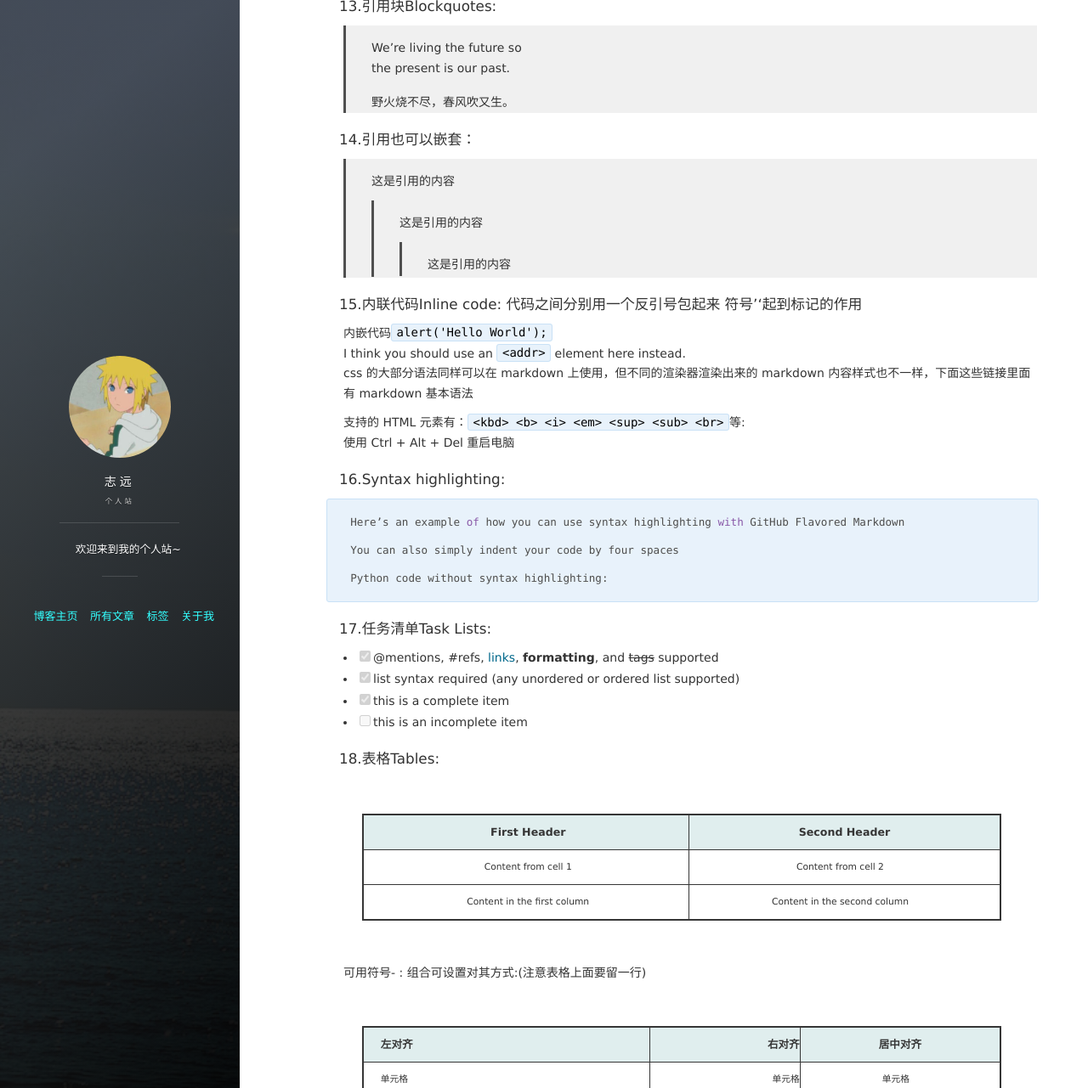
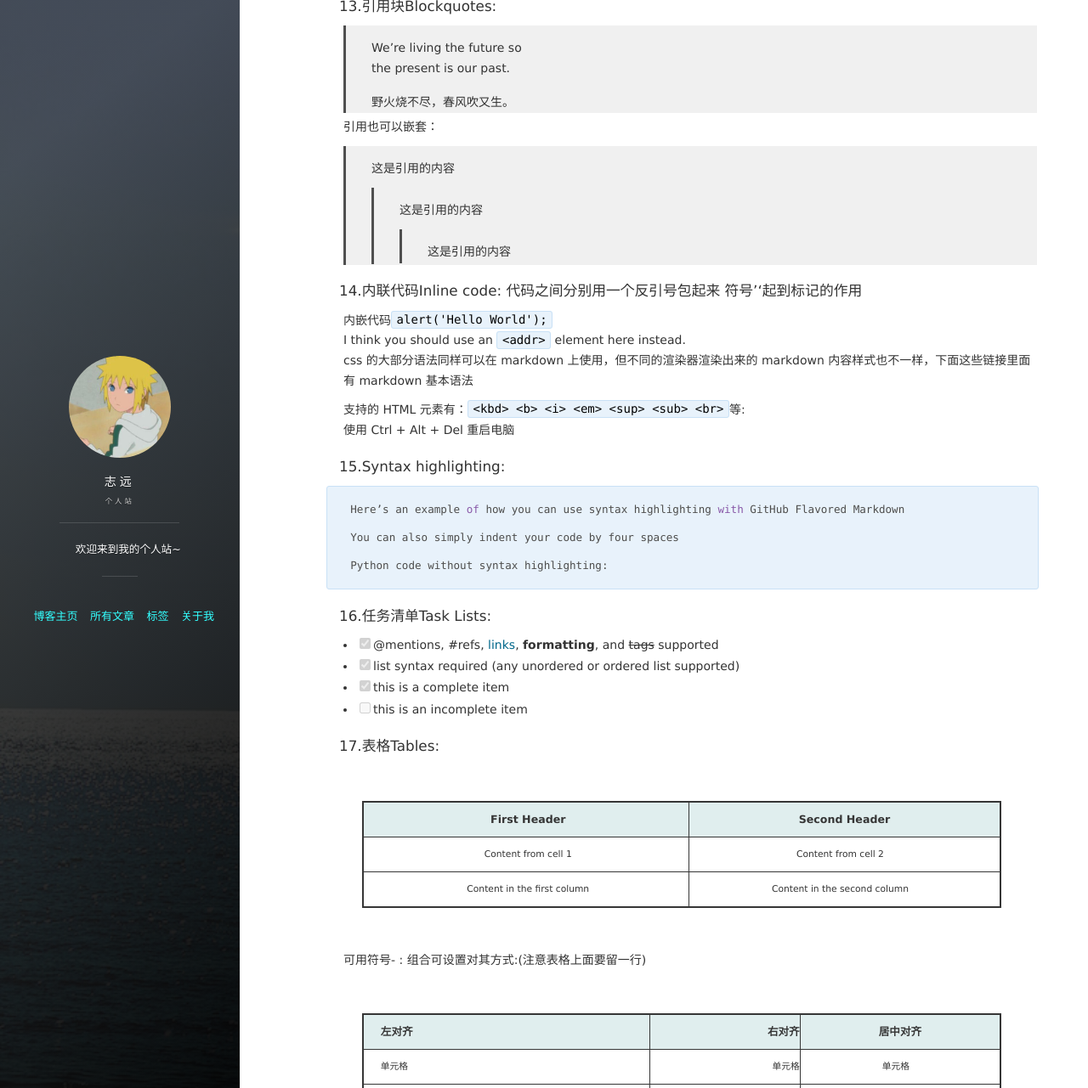
Before and after one commit to blueskyxzy/blueskyxzy.github.io, a Jekyll site: the page built from _posts/2019-11-07-markdownTool.md, in a window 1280 px wide and 1400 px high, scrolled down 2033 px, cut to the strip 119-1400 px from the top of the window. Shown: the whole strip at 85% size. Built offline with Jekyll 4.4.1, drawn with Linux system fonts in a browser that asks for light colours; nearby versions of some CDN libraries; emoji names are drawn with the system emoji font; comment, search, counter and statistics services are not loaded; part of the change alters nothing that is shown; some of the changed text lies outside the part shown.

Commit message:
add Markdown

````diff
--- a/_posts/2019-11-07-markdownTool.md
+++ b/_posts/2019-11-07-markdownTool.md
@@ -77,12 +77,12 @@ Markdown 还没有办法指定图片的高度与宽度，如果你需要的话
 
 > 野火烧不尽，春风吹又生。
 
-#### 14.引用也可以嵌套：
+引用也可以嵌套：
 > 这是引用的内容
 >> 这是引用的内容
 >>> 这是引用的内容
 
-#### 15.内联代码Inline code:  代码之间分别用一个反引号包起来  符号''起到标记的作用
+#### 14.内联代码Inline code:  代码之间分别用一个反引号包起来  符号''起到标记的作用
 内嵌代码`alert('Hello World');`
 I think you should use an `<addr>` element here instead.
 css 的大部分语法同样可以在 markdown 上使用，但不同的渲染器渲染出来的 markdown 内容样式也不一样，下面这些链接里面有 markdown 基本语法
@@ -90,20 +90,20 @@ css 的大部分语法同样可以在 markdown 上使用，但不同的渲染器
 支持的 HTML 元素有：`<kbd> <b> <i> <em> <sup> <sub> <br>`等:
 使用 <kbd>Ctrl</kbd> + <kbd>Alt</kbd> + <kbd>Del</kbd> 重启电脑
 
-#### 16.Syntax highlighting:
+#### 15.Syntax highlighting:
     Here’s an example of how you can use syntax highlighting with GitHub Flavored Markdown
 
     You can also simply indent your code by four spaces
 
     Python code without syntax highlighting:
 
-#### 17.任务清单Task Lists:
+#### 16.任务清单Task Lists:
 - [x] @mentions, #refs, [links](), **formatting**, and <del>tags</del> supported
 - [x] list syntax required (any unordered or ordered list supported)
 - [x] this is a complete item
 - [ ] this is an incomplete item
 
-#### 18.表格Tables:
+#### 17.表格Tables:
 
 First Header | Second Header
 ------------ | -------------
@@ -117,22 +117,22 @@ Content in the first column | Content in the second column
 | 单元格 | 单元格 | 单元格 |
 | 单元格 | 单元格 | 单元格 |
 
-#### 19.Username @mentions:
+#### 18.Username @mentions:
 @mention
 
-#### 20.表情符号Emoji:
+#### 19.表情符号Emoji:
 GitHub supports [emoji](https://help.github.com/en/github/writing-on-github/basic-writing-and-formatting-syntax#using-emoji)!
 To see a list of every image we support, check out the [Emoji Cheat Sheet](https://github.com/ikatyang/emoji-cheat-sheet/blob/master/README.md).
 表情实例 :stuck_out_tongue_winking_eye: :thinking: :joy: :smile:  （这里是github支持的md表情，但该博客上没有成功）
 原理还是字母和url键值对实现的，如 ![text](https://github.githubassets.com/images/icons/emoji/unicode/1f914.png?v8), 该表情url地址是https://github.githubassets.com/images/icons/emoji/unicode/1f914.png?v8
 [所有表情url地址](https://api.github.com/emojis)：https://api.github.com/emojis
 
-#### 21.转义：
+#### 20.转义：
 使用反斜杠转义特殊字符：
 **文本加粗**
 \*\* 正常显示星号 \*\*
 
-#### 22.数学公式 :
+#### 21.数学公式 :
 
 $ J_\alpha(x) = \sum_{m=0}^\infty \frac{(-1)^m}{m! \Gamma (m + \alpha + 1)} {\left({ \frac{x}{2} }\right)}^{2m + \alpha} \text {，行内公式示例} $
 
@@ -156,7 +156,7 @@ google浏览器中安装插件https://chrome.google.com/webstore/detail/mathjax-
 
 流程图也是，也就是说gitHub不能直接支持数学公式和流程图？这样的话 就需要Typora或者google插件显示出来后截图这样公式图片就有了，这样博客上的数学公式和流程图问题也间接解决了
 
-#### 23.流程图：
+#### 22.流程图：
 
 ```mermaid
 graph TD
````
